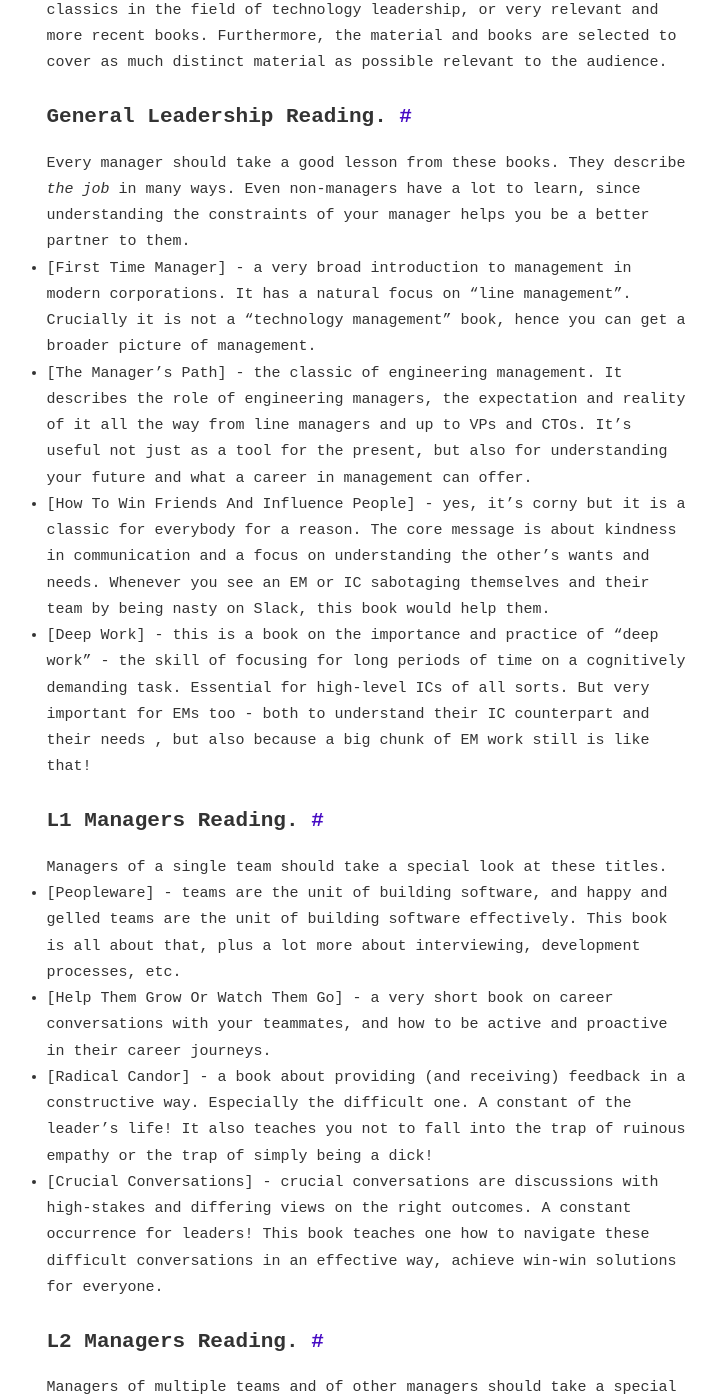
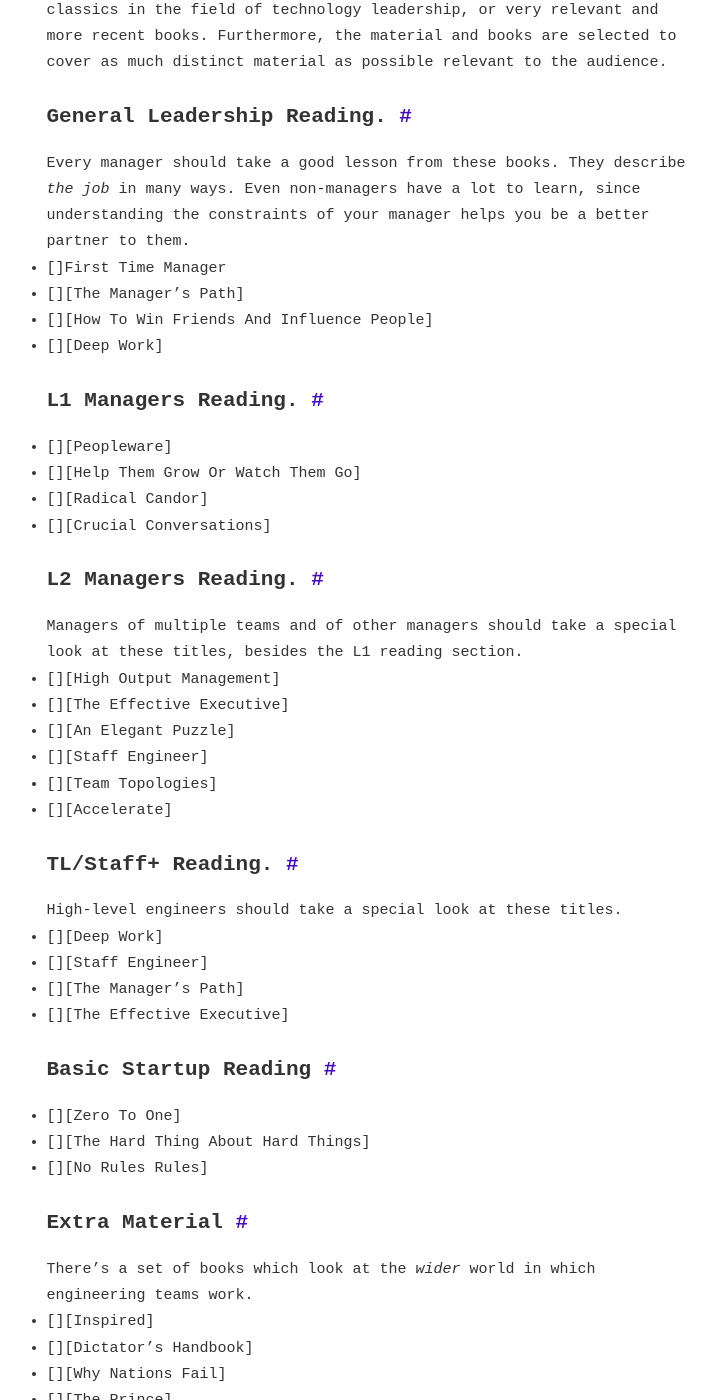
Before and after one commit to kreskn/68ef9c509a99e6ed1fc7514cdeea95c9, a Jekyll site: the page built from books.md, in a window 1280 px wide and 1400 px high, scrolled down 229 px. Shown: the whole window, without its empty margins (271-987 px from the left). Built offline with Jekyll 4.4.1, drawn with Linux system fonts in a browser that asks for light colours; some of the changed text lies outside the part shown.

Commit message:
Update books.md

```diff
--- a/books.md
+++ b/books.md
@@ -14,106 +14,50 @@
 Every manager should take a good lesson from these books. They describe _the job_ in many ways. Even non-managers
 have a lot to learn, since understanding the constraints of your manager helps you be a better partner to them.
 
-* [First Time Manager] - a very broad
- introduction to management in modern corporations. It has a natural focus on "line management". Crucially it is not
-  a "technology management" book, hence you can get a broader picture of management.
-* [The Manager's Path] - the classic of engineering management.
- It describes the role of engineering managers, the expectation and reality of it all the way from line managers and
- up to VPs and CTOs. It's useful not just as a tool for the present, but also for understanding your future and
- what a career in management can offer.
-* [How To Win Friends And Influence People] - yes,
- it's corny but it is a classic for everybody for a reason. The core message is about kindness in communication and a
- focus on understanding the other's wants and needs. Whenever you see an EM or IC sabotaging themselves and their
- team by being nasty on Slack, this book would help them.
-* [Deep Work] - this is a book on the importance and practice of
- "deep work" - the skill of focusing for long periods of time on a cognitively demanding task. Essential for high-level
-  ICs of all sorts. But very important for EMs too - both to understand their IC counterpart and their needs
-  , but also because a big chunk of EM work still is like that!
+* []First Time Manager
+* [][The Manager's Path]
+* [][How To Win Friends And Influence People]
+* [][Deep Work]
 
 # L1 Managers Reading.
 
-Managers of a single team should take a special look at these titles.
-
-* [Peopleware] - teams are the unit of building software, and happy
- and gelled teams are the unit of building software effectively. This book is all about that, plus a lot more about
- interviewing, development processes, etc.
-* [Help Them Grow Or Watch Them Go] - a very short
- book on career conversations with your teammates, and how to be active and proactive in their career journeys.
-* [Radical Candor] - a book about providing (and receiving) feedback
- in a constructive way. Especially the difficult one. A constant of the leader's life! It also teaches you not to
- fall into the trap of ruinous empathy or the trap  of simply being a dick!
-* [Crucial Conversations] - crucial conversations are
- discussions with high-stakes and differing views on the right outcomes. A constant occurrence for leaders! This book
- teaches one how to navigate these difficult conversations in an effective way, achieve win-win solutions for everyone.
+* [][Peopleware]
+* [][Help Them Grow Or Watch Them Go]
+* [][Radical Candor]
+* [][Crucial Conversations]
 
 # L2 Managers Reading.
 
 Managers of multiple teams and of other managers should take a special look at these titles, besides the L1
 reading section.
 
-* [High Output Management] - the granddaddy of technology
- management and leadership! OKRs come from here, manager-as-coach too, as well as the most succinct definition of what
- a manager does I've yet to find - "the output of a manager is the sum output of their team". Looks both at lower
- -level management, but it shines at the higher-level aspects.
-* [The Effective Executive] - a classic of the business world.
- Executives are the people who make decisions. In most tech organisations, this means a helluva lot more people than
- "the executive team". Almost everyone in engineering is included.
-* [An Elegant Puzzle]- a very new addition. This book looks at
- problems and solutions for leaders of high-growth tech scale-ups. It speaks about structuring organizations
- , building hiring pipelines, the product-vs-platform split, scaling systems and the organizations that build them
- , etc. All backed by XP from Digg, Uber, and Stripe!
-* [Staff Engineer] - a very new addition, but one that's on its way
- to becoming a classic. Mostly because it is the only book that deals with the role and expectations around being a
-  high-level engineer! Read this to understand how to grow
-  SSWEs up to Staff and beyond, and how to engage with Staff+ engineers in general.
-* [Team Topologies] - a book about structuring organizations,
- with a focus on building the right kind of teams that interact in the right kinds of ways.
-* [Accelerate] - some teams release software every day, or even
- multiple
- times per hour, at very high quality. Some others release buggy software once a year. This book outlines why the former
- approach is _the way_ that leads to good things ranging from better company outcomes to more engaged workforces.
+* [][High Output Management]
+* [][The Effective Executive]
+* [][An Elegant Puzzle]
+* [][Staff Engineer]
+* [][Team Topologies]
+* [][Accelerate]
 
 # TL/Staff+ Reading.
 
 High-level engineers should take a special look at these titles.
 
-* [Deep Work] - this is a book on the importance and practice of
- "deep work" - the skill of focusing for long periods of time on a cognitively demanding task. Essential for high-level
- ICs of all sorts. But very important for EMs too both to understand their IC counterpart and their needs,
- but also because a big chunk of EM work still is like that!
-* [Staff Engineer] - a very new addition, but one that's on its way
- to becoming a classic. Mostly because it is the only book that deals with the role and expectations around being a
- high-level engineer! You need to read this to understand what the organization is expecting of you - if not now
- (because we're in a fuzzy state), then in the coming years!
-* [The Manager's Path] - the classic of engineering management.
- It describes the role of engineering managers, the expectation and reality of it all the way from line managers and
- up to VPs and CTOs. If you want to partner successfully with your manager, director, or VP, you need to get into
-  their headspace and way of understanding the world.
-* [The Effective Executive] - a classic of the business world.
- Executives are the people who make decisions. Which absolutely includes higher-level engineers.
+* [][Deep Work]
+* [][Staff Engineer]
+* [][The Manager's Path]
+* [][The Effective Executive]
 
 # Basic Startup Reading
 
-These are books that have been influential to generations of entrepreneurs. Understanding the startup or scaleup
-mindset is thus very important for everyone taking on a more central role in such organisations. At larger
-[product companies] or project ones your mileage may vary.
-
-* [Zero To One]- a look at building startups courtesy of
- Peter Thiel.
-* [The Hard Thing About Hard Things] -
- another look at building startups courtesy of Ben Horowitz. Covers scaling businesses too!
-* [No Rules Rules] - describes the culture and learnings around
- ownership and performance from Netflix. One of my faves.
+* [][Zero To One]
+* [][The Hard Thing About Hard Things]
+* [][No Rules Rules]
 
 # Extra Material
 
-Finally, there's a set of books which look at the _wider_ world in which engineering teams work.
+There's a set of books which look at the _wider_ world in which engineering teams work.
 
-* [Inspired]- a book on Product Management.
-  You should have an understanding of the role of a product manager, what to expect and what not to expect from them.
-* [Dictator's Handbook] - a look at how _power_ works within
- organisations. The main focus is on states, but the lessons are applicable very much to companies too.
-* [Why Nations Fail] - again a political science book. Good countries
- have a lot in common with good companies - inclusive institutions and _many_ people at the helm guiding the ship.
-* [The Prince] - I especially like the [School of Life interpretation](https://www.youtube.com/watch?v=GTQlnmWCPgA). The world is what it is, and effecting change requires knowing how
- to play a game you might not agree with.
+* [][Inspired]
+* [][Dictator's Handbook]
+* [][Why Nations Fail]
+* [][The Prince]
```
